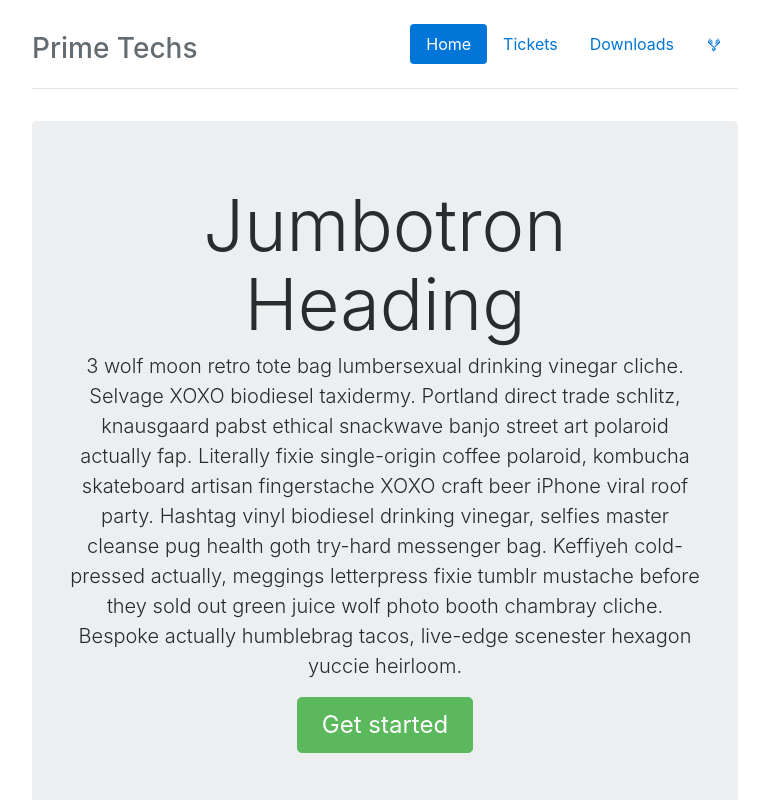
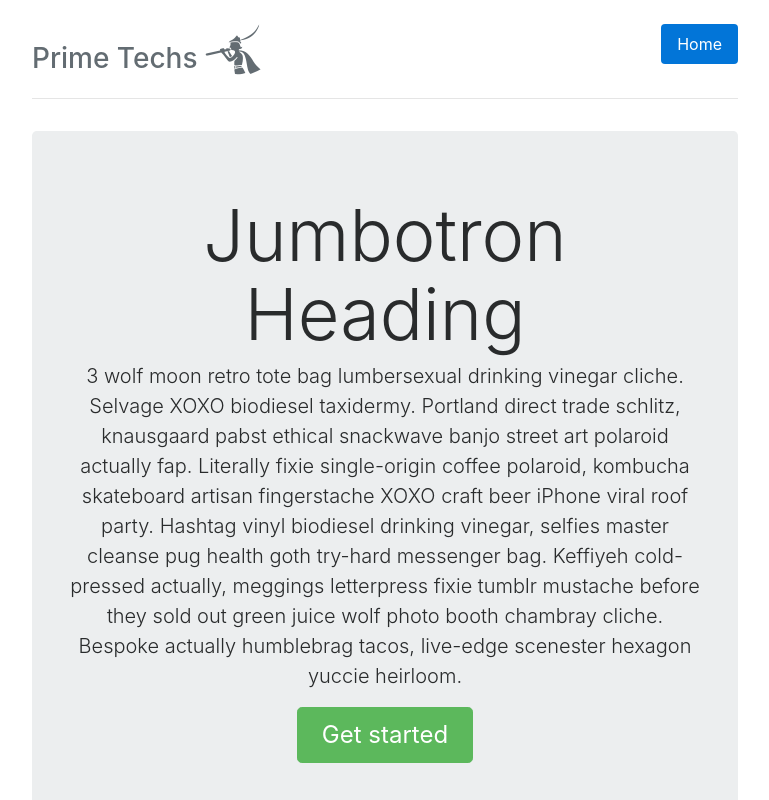
Before and after one commit to dkimot/primeadmin, a website: page public/index.html in a window 1280 px wide. Shown: the top 800 px of the page, without its empty margins (255-1024 px from the left). Drawn offline with nearby package versions, Linux system fonts and the light colour scheme; a script that the page names is missing; files whose address does not match are found by name.

Commit message:
Added snack dick

```diff
--- a/public/index.html
+++ b/public/index.html
@@ -10,6 +10,7 @@
   <script src="https://maxcdn.bootstrapcdn.com/bootstrap/4.0.0-alpha.6/js/bootstrap.min.js" integrity="sha384-vBWWzlZJ8ea9aCX4pEW3rVHjgjt7zpkNpZk+02D9phzyeVkE+jo0ieGizqPLForn" crossorigin="anonymous"></script>
   <link href="narrow-jumbotron.css" rel="stylesheet">
   <link href="./icofont/css/icofont.css" rel="stylesheet">
+  <script src="https://use.fontawesome.com/8b0774f3bc.js"></script>
 </head>
 <body>
   <div class="container">
@@ -19,18 +20,9 @@
           <li class="nav-item">
             <a class="nav-link active" href="/">Home</a>
           </li>
-          <li class="nav-item">
-            <a class="nav-link" href="/tickets.html">Tickets</a>
-          </li>
-          <li class="nav-item">
-            <a class="nav-link" href="/downloads.html">Downloads</a>
-          </li>
-          <li class="nav-item">
-            <a class="nav-link" href="/downloads.html"><i class="icofont icofont-bird-wings"></i></a>
-          </li>
         </ul>
       </nav>
-      <h3 class="text-muted">Prime Techs</h3>
+      <h3 class="text-muted">Prime Techs <i class="fa fa-pied-piper-alt" aria-hidden="true" style="font-size: 50px;"></i></h3>
     </div>
     <div class="jumbotron">
       <h1 class="display-3">Jumbotron Heading</h1>
```
Also changed, not shown: public/downloads.html (+2 -0 lines), public/tickets.html (+2 -0 lines).
